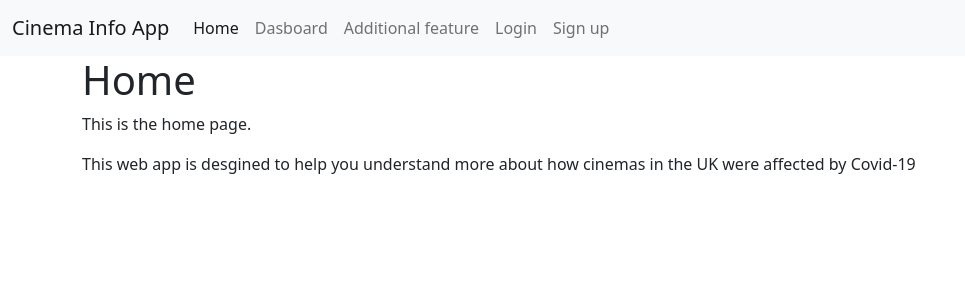
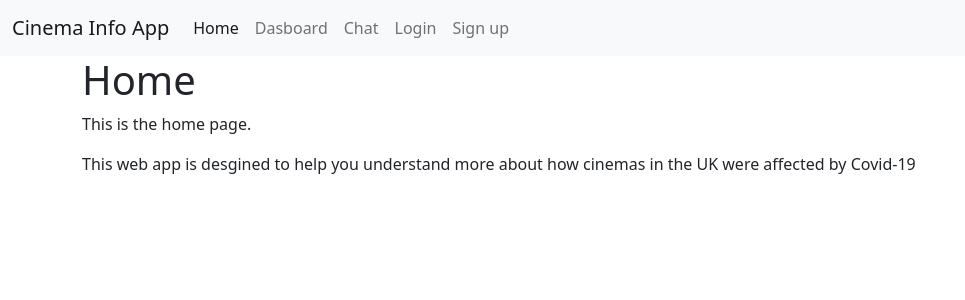
Before and after one commit to Yaseen048/comp0034-cw1-i-Yaseen048, a Flask app: page / in a window 1280 px wide. Shown: the top 300 px of the page, without its empty margins (0-965 px from the left). Run offline with Flask 3, Linux system fonts and the light colour scheme.

Commit message:
corrected navbar to link chat to chat page

```diff
--- a/flask_app/templates/navbar.html
+++ b/flask_app/templates/navbar.html
@@ -13,7 +13,7 @@
           <a class="nav-link" href="#">Dasboard</a>
         </li>
         <li class="nav-item">
-          <a class="nav-link" href="#">Additional feature</a>
+          <a class="nav-link" href="{{ url_for('chat.view') }}">Chat</a>
         </li>
         {% if current_user.is_anonymous %}
         <li class="nav-item">
```
